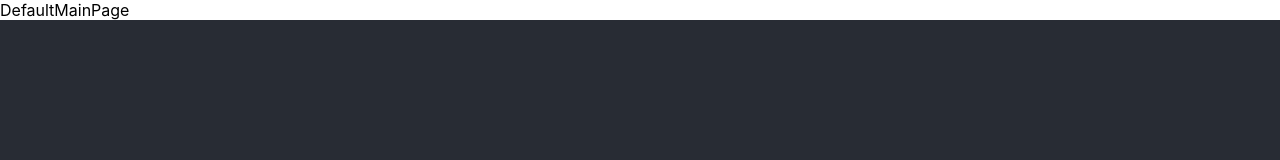
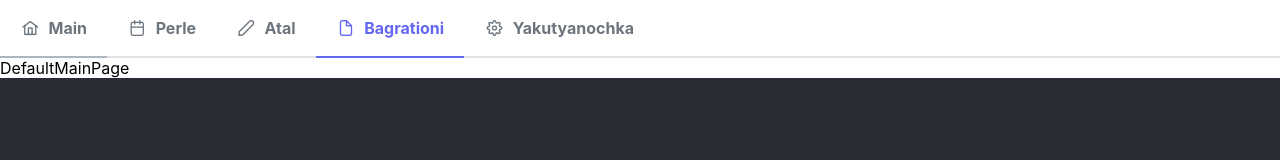
Before and after one commit to tmaker82/domens-app, a React (Create React App) app in the folder domens-app/: page / in a window 1280 px wide. Shown: the top 160 px of the page. Built offline with nearby package versions, Linux system fonts and the light colour scheme.

Commit message:
Добавление навигации

```diff
--- a/domens-app/src/App.js
+++ b/domens-app/src/App.js
@@ -10,6 +10,7 @@ import AtalMainPage from "./Pages/atal/AtalMainPage";
 import PerleMainPage from "./Pages/perle/PerleMainPage";
 import BargraioniMainPage from "./Pages/bagrationi/BargraioniMainPage";
 import YakutyanochkaMainPage from "./Pages/yakutyanochka/YakutyanochkaMainPage";
+import Navigation from "./Components/Navigation/NavIndex";
 const punycode = require("punycode");
 
 function App() {
@@ -18,14 +19,16 @@ function App() {
   let siteName = punycode.toUnicode(location);
   console.log("siteName = ", siteName);
 
+
   return (
     <div>
+      <Navigation/>
       <Routes>
         <Route path="/" element={<DefaultMainPage/>} />
-        <Route path="/atal" element={<AtalMainPage siteName={siteName}/>} />
-        <Route path="/perle" element={<PerleMainPage siteName={siteName}/>} />
-        <Route path="/bagrationi" element={<BargraioniMainPage siteName={siteName}/>} />
-        <Route path="/yakutyanochka" element={<YakutyanochkaMainPage siteName={siteName}/>} />
+        <Route path="atal" element={<AtalMainPage siteName={siteName}/>} />
+        <Route path="perle" element={<PerleMainPage siteName={siteName}/>} />
+        <Route path="bagrationi" element={<BargraioniMainPage siteName={siteName}/>} />
+        <Route path="yakutyanochka" element={<YakutyanochkaMainPage siteName={siteName}/>} />
       </Routes>
     </div>
   );
--- /dev/null
+++ b/domens-app/src/Components/Navigation/NavIndex.js
@@ -0,0 +1,48 @@
+import React, {useState} from 'react';
+import {TabMenu} from 'primereact/tabmenu';
+
+const Navigation = () => {
+    const [activeIndex, setActiveIndex] = useState(3);
+    const items = [
+        {
+            label: 'Main', icon: 'pi pi-fw pi-home', command: (event) => {
+                window.location.hash = "";
+            }
+        },
+        {
+            label: 'Perle', icon: 'pi pi-fw pi-calendar', command: (event) => {
+                window.location.hash = "perle";
+            }
+        },
+        {
+            label: 'Atal', icon: 'pi pi-fw pi-pencil', command: (event) => {
+                window.location.hash = "atal";
+            }
+        },
+        {
+            label: 'Bagrationi', icon: 'pi pi-fw pi-file', command: (event) => {
+                window.location.hash = "bagrationi";
+            }
+        },
+        {
+            label: 'Yakutyanochka', icon: 'pi pi-fw pi-cog', command: (event) => {
+                window.location.hash = "yakutyanochka";
+            }
+        }
+    ];
+
+    const setSelectedTab = (e) => {
+        setActiveIndex(e.index);
+        console.log('location: ', window.location);
+    }
+
+    return (
+        <div>
+            <div className="card">
+                <TabMenu model={items} activeIndex={activeIndex} onTabChange={(e) => setSelectedTab(e)}/>
+            </div>
+        </div>
+    );
+}
+
+export default Navigation;
--- a/domens-app/src/Pages/default/DefaultMainPage.jsx
+++ b/domens-app/src/Pages/default/DefaultMainPage.jsx
@@ -3,6 +3,7 @@ import HeaderComponent from "../../Components/Header/HeaderComponent";
 import MoneyComponent from "../../Components/Money/MoneyComponent";
 import FooterComponent from "../../Components/Footer/FooterComponent";
 import {Counter} from "../../Components/Counter/Counter";
+import {connect} from "react-redux";
 
 const DefaultMainPage = () => {
     return (
@@ -12,9 +13,17 @@ const DefaultMainPage = () => {
       <MoneyComponent></MoneyComponent>
       <FooterComponent></FooterComponent>*/}
             <header className="App-header">
-            <Counter />
+                <Counter/>
             </header>
         </div>
     );
 };
-export default DefaultMainPage;
+
+const mapStateToProps = function (state) {
+    return {
+        value: state.value,
+        status: state.status,
+        text: state.text
+    }
+}
+export default connect(mapStateToProps)(DefaultMainPage);
--- a/domens-app/src/Pages/perle/PerleMainPage.jsx
+++ b/domens-app/src/Pages/perle/PerleMainPage.jsx
@@ -1,10 +1,26 @@
 import React from "react";
+import {connect} from "react-redux";
+import {store} from "../../redux/store";
 
 const PerleMainPage = (props) => {
 
   const {siteName} = props;
   console.log('siteName for Page: ', siteName);
+  console.log('props: ', props);
+  console.log('getState: ', store.getState());
 
-  return <div> PerleMainPage </div>;
+  return <div>
+    <div>PerleMainPage</div>
+    <div></div>
+  </div>;
 };
-export default PerleMainPage;
+
+const mapStateToProps = (state) => {
+  return {
+    value: state.value,
+    status: state.status,
+    text: state.text
+  }
+}
+
+export default connect(mapStateToProps)(PerleMainPage);
--- a/domens-app/src/index.js
+++ b/domens-app/src/index.js
@@ -1,19 +1,34 @@
 import React from "react";
 import ReactDOM from "react-dom/client";
 import {BrowserRouter} from "react-router-dom";
-import { Provider } from 'react-redux';
-import {store} from "./redux/store/index"
+import {Provider} from 'react-redux';
+import {store} from "./redux/store/index";
+import {connect} from "react-redux";
+
 
 import "./index.css";
 import App from "./App";
 import reportWebVitals from "./reportWebVitals";
 
 const root = ReactDOM.createRoot(document.getElementById("root"));
+
+const mapStateToProps = (state) => {
+    return {
+        value: state.value,
+        status: state.status,
+        text: state.text
+    }
+}
+
+const ConnectedApp = connect(
+    mapStateToProps
+)(App);
+
 root.render(
     <React.StrictMode>
         <Provider store={store}>
             <BrowserRouter>
-                <App/>
+                <ConnectedApp/>
             </BrowserRouter>
         </Provider>
     </React.StrictMode>
```
Lines whose indentation alone changed are shown as unchanged.
